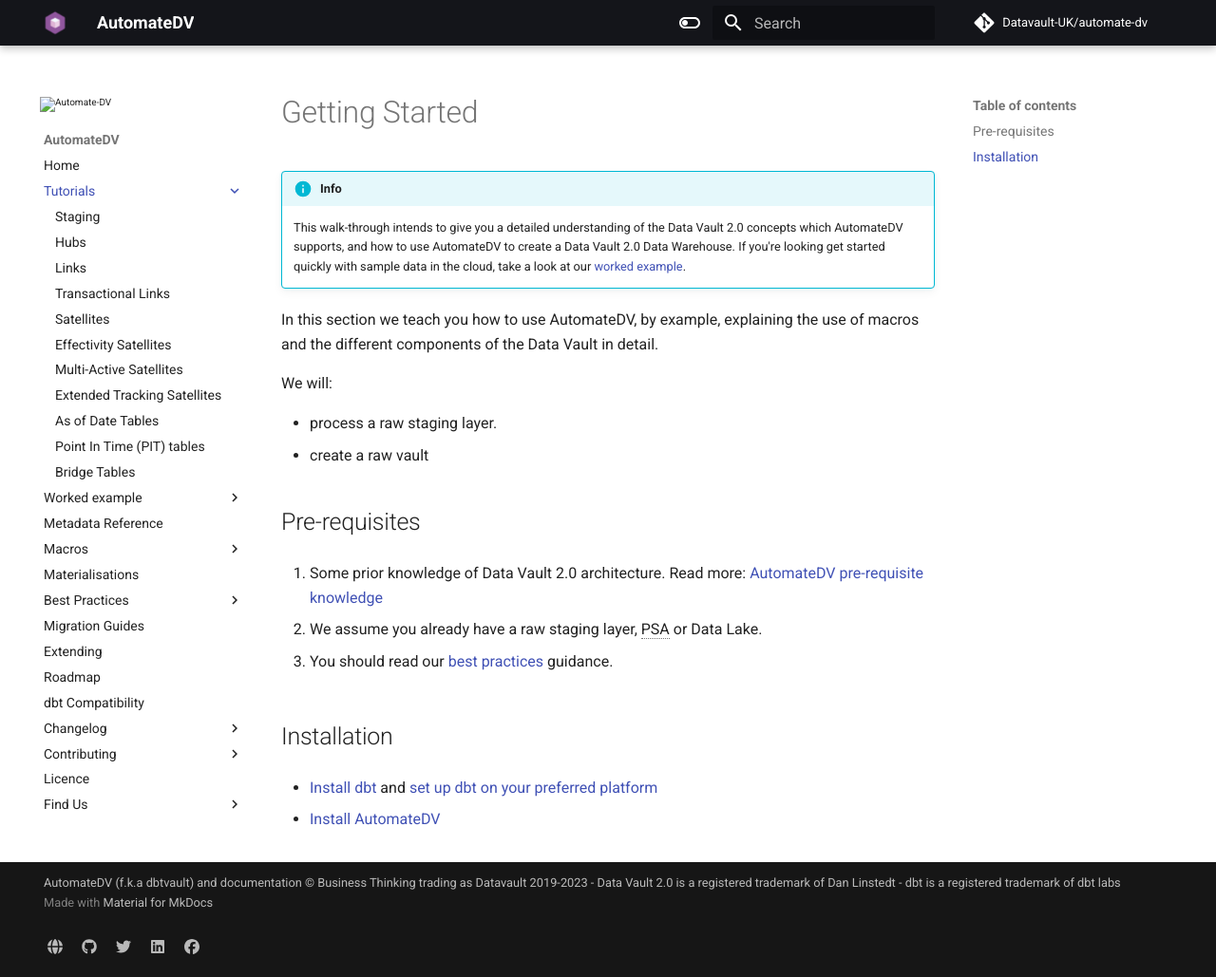
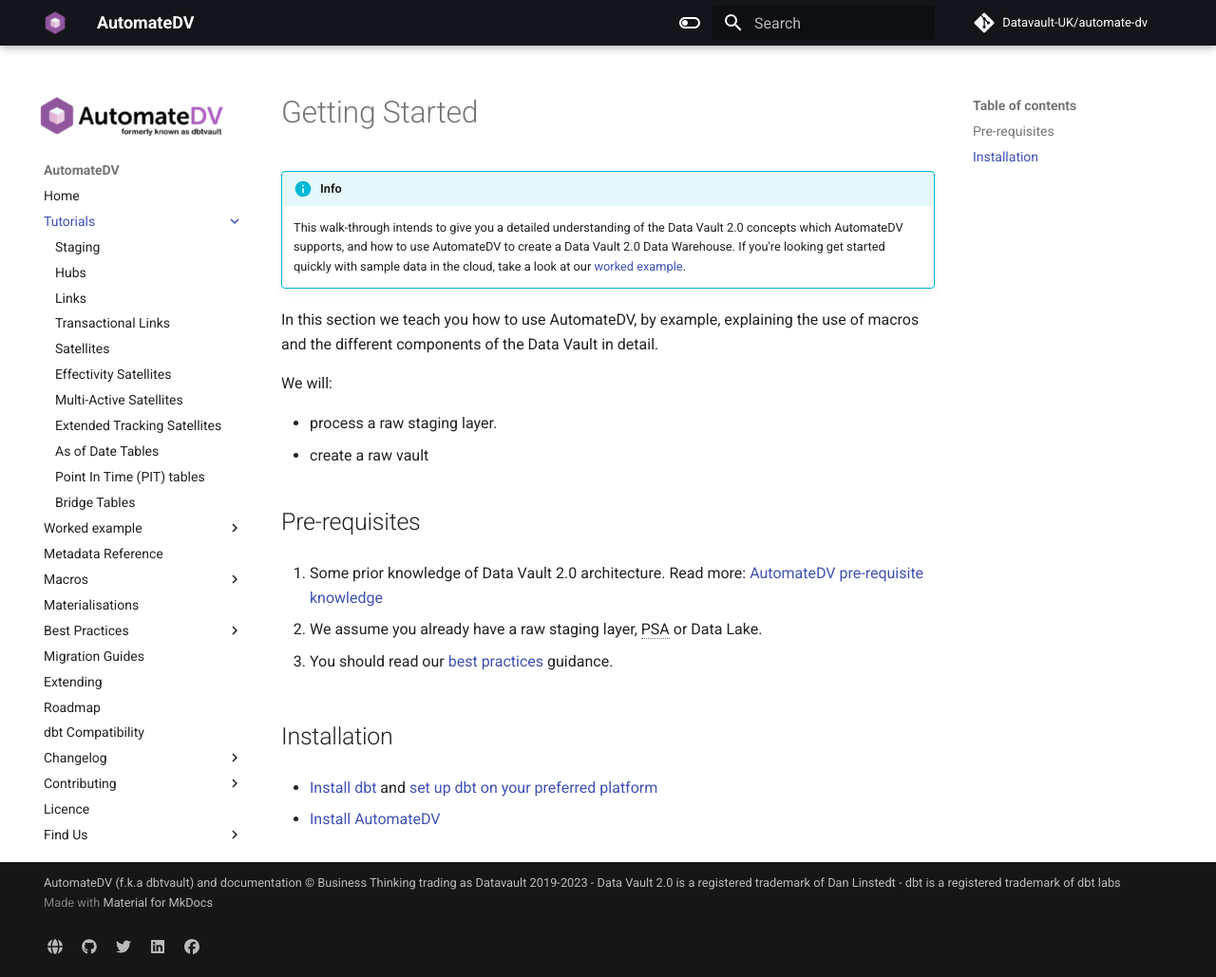
Before and after one commit to Datavault-UK/automate-dv-docs, an MkDocs documentation site: the page built from docs/tutorial/index.md, in a window 1280 px wide and 1029 px high. Shown: the whole window at 95% size. Built offline with MkDocs 1.6.1 and Material for MkDocs 9.7.7, drawn with Linux system fonts in a browser that asks for light colours; comment, search, counter and statistics services are not loaded.

Commit message:
Fix banner links

```diff
--- a/mkdocs.yml
+++ b/mkdocs.yml
@@ -13,6 +13,8 @@
   show_sidebar: true
   logo: 'assets/images/logo.png'
   favicon: 'assets/images/favicon.ico'
+  banner_dark: 'assets/images/banner/docs-banner-adv-drk.png'
+  banner_light: 'assets/images/banner/docs-banner-adv-lgt.png'
   palette:
     - scheme: default
       primary: 'black'
--- a/overrides/main.html
+++ b/overrides/main.html
@@ -10,8 +10,8 @@
     <div class="nav-cube">
         <a href="{{ config.site_url | default(nav.homepage.url, true) | url }}"
         title="{{ config.site_name }}">
-          <img src="banner/docs-banner-adv-drk.png#only-light" alt="Automate-DV">
-          <img src="banner/docs-banner-adv-lgt.png#only-dark" alt="Automate-DV">
+          <img src="{{ config.theme.banner_dark | url }}#only-light" alt="Automate-DV">
+          <img src="{{ config.theme.banner_light | url }}#only-dark" alt="Automate-DV">
         </a>
     </div>
     <div class="md-sidebar__scrollwrap">
```
Also changed, not shown: docs/assets/images/banner/docs-banner-adv-drk.png (renamed from overrides/banner/docs-banner-adv-drk.png), docs/assets/images/banner/docs-banner-adv-lgt.png (renamed from overrides/banner/docs-banner-adv-lgt.png).
